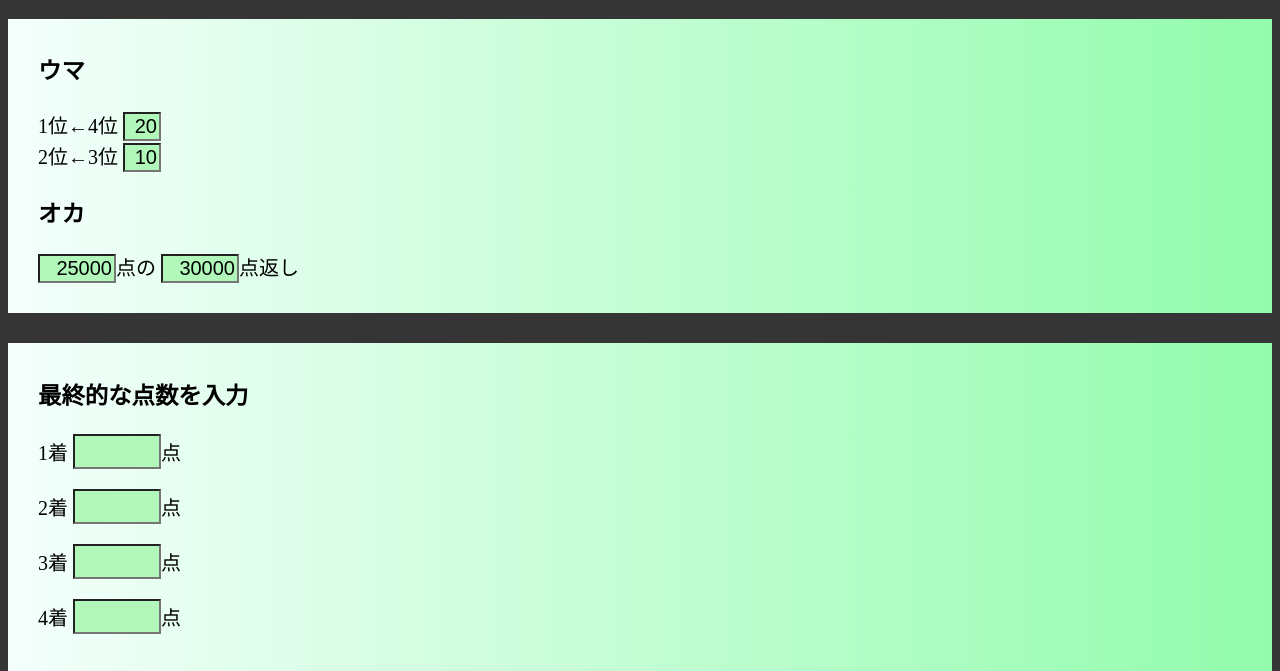
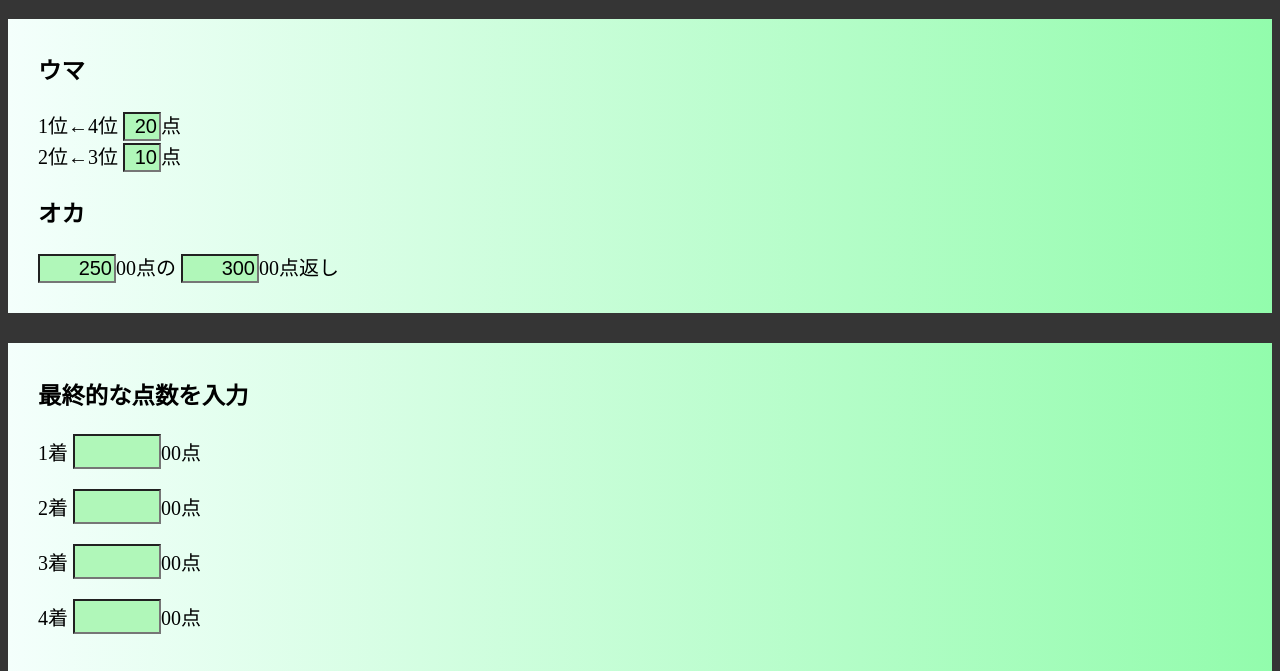
Before and after one commit to ms3nd3r/jsapps, a plain HTML site: page mahjong-score/index.html in a window 1280 px wide. Both pictures are taken after a click on the button "計算する". Shown: the part 70-741 px from the top of the page. Drawn offline with Linux system fonts and the light colour scheme; a web font is replaced by a local one.

Commit message:
麻雀アプリ修正,サンマ機能の仮構築

```diff
--- a/mahjong-score/calc.js
+++ b/mahjong-score/calc.js
@@ -13,7 +13,7 @@ document.getElementById("calcStart").onclick = function() {
     var Pt2 = parseInt(sc2.value);
     var Pt3 = parseInt(sc3.value);
     var Pt4 = parseInt(sc4.value);
-    var scoreSum = Pt1+Pt2+Pt3+Pt4;
+    var scoreSum = Pt1+Pt2+Pt3+Pt4; //　合計点数が正しいかどうかのエラー処理に活用
     const u1 = document.getElementById('umaValue1');
     var umaValue1 = parseInt(u1.value);
     const u2 = document.getElementById('umaValue2');
@@ -22,7 +22,7 @@ document.getElementById("calcStart").onclick = function() {
     var okaBefore = parseInt(oB.value);
     const oA = document.getElementById('okaAfter');
     var okaAfter = parseInt(oA.value);
-    var okaPt = ((okaAfter-okaBefore)*4)/1000;
+    var okaPt = ((okaAfter-okaBefore)*4)/10;
     calc(Pt1,Pt2,Pt3,Pt4,umaValue1,umaValue2,okaAfter,okaPt);
     outputPts(ptData);
 };
@@ -48,13 +48,13 @@ if(scoreSum !== okaBefore*4){
 //================
 function calc(Pt1,Pt2,Pt3,Pt4,umaValue1,umaValue2,okaAfter,okaPt){
     console.log(Pt1,Pt2,Pt3,Pt4,umaValue1,umaValue2,okaAfter);
-    Pt1 = (Pt1-okaAfter)/1000+umaValue1+okaPt;
+    Pt1 = (Pt1-okaAfter)/10+umaValue1+okaPt;
     Pt1 = Pt1.toFixed(1);    //1着計算
-    Pt2 = (Pt2-okaAfter)/1000+umaValue2;
+    Pt2 = (Pt2-okaAfter)/10+umaValue2;
     Pt2 = Pt2.toFixed(1);   //2着計算
-    Pt3 = (Pt3-okaAfter)/1000-umaValue2;
+    Pt3 = (Pt3-okaAfter)/10-umaValue2;
     Pt3 = Pt3.toFixed(1);   //3着計算
-    Pt4 = (Pt4-okaAfter)/1000-umaValue1;
+    Pt4 = (Pt4-okaAfter)/10-umaValue1;
     Pt4 = Pt4.toFixed(1);   //4着は残りの値から算出する(要改造)
     ptData=[Pt1,Pt2,Pt3,Pt4];
     console.log(ptData);
--- a/mahjong-score/index.html
+++ b/mahjong-score/index.html
@@ -13,28 +13,28 @@
     <div id="uma-oka">
         <p id="uma">
             <h3>ウマ</h3>
-            1位←4位 <input type="text" id="umaValue1" value="20"><br>
-            2位←3位 <input type="text" id="umaValue2" value="10">
+            1位←4位 <input type="text" id="umaValue1" value="20">点<br>
+            2位←3位 <input type="text" id="umaValue2" value="10">点
         </p>
         <p id="oka">
             <h3>オカ</h3>
-            <input type="text" id="okaBefore" value="25000">点の
-            <input type="text" id="okaAfter" value="30000">点返し
+            <input type="text" id="okaBefore" value="250">00点の
+            <input type="text" id="okaAfter" value="300">00点返し
         </p>
     </div>
     <div id="main">
         <h3>最終的な点数を入力</h3>
         <p id="1st">
-            1着 <input type="text" id="Pt1">点
+            1着 <input type="text" id="Pt1">00点
         </p>
         <p id="2nd">
-            2着 <input type="text" id="Pt2">点
+            2着 <input type="text" id="Pt2">00点
         </p>
         <p id="3rd">
-            3着 <input type="text" id="Pt3">点
+            3着 <input type="text" id="Pt3">00点
         </p>
         <p id="4th">
-            4着 <input type="text" id="Pt4">点
+            4着 <input type="text" id="Pt4">00点
         </p>
         <p><input type="button" value="計算する"  id="calcStart"></p>
     </div>
@@ -44,6 +44,7 @@
         <p id="3rdResult"></p>
         <p id="4thResult"></p>
     </div>
+    <footer>サンマは<a href="">こちら</a>から</footer>
     <script src="calc.js"></script>
 </body>
 </html>
--- a/mahjong-score/style.css
+++ b/mahjong-score/style.css
@@ -68,3 +68,9 @@ input{
         border:2px solid #525252;
         border-radius: 60px;
 }
+
+footer{
+    background: linear-gradient(to right, #f4fffc 0%, #92fcac 100%);
+    padding: 10px;
+    text-align: center;
+}
```
Also changed, not shown: 2 other files.
